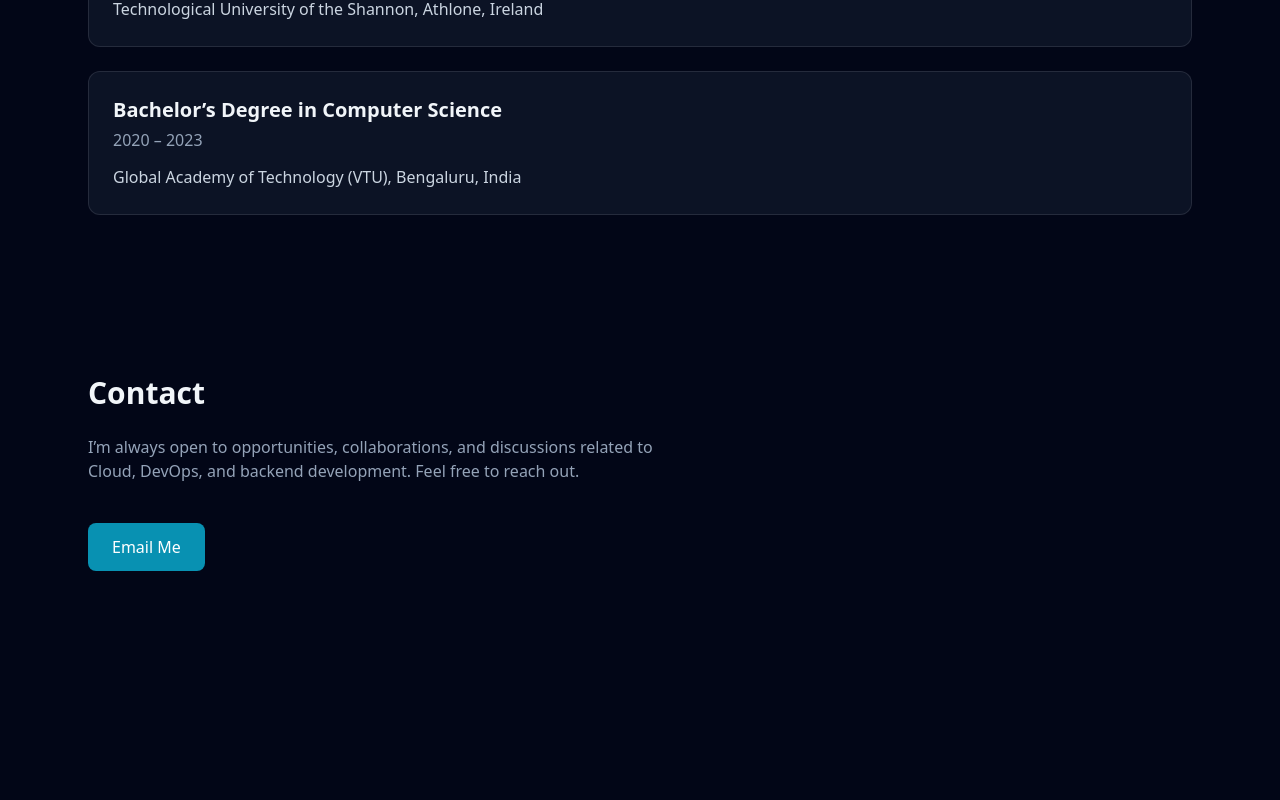
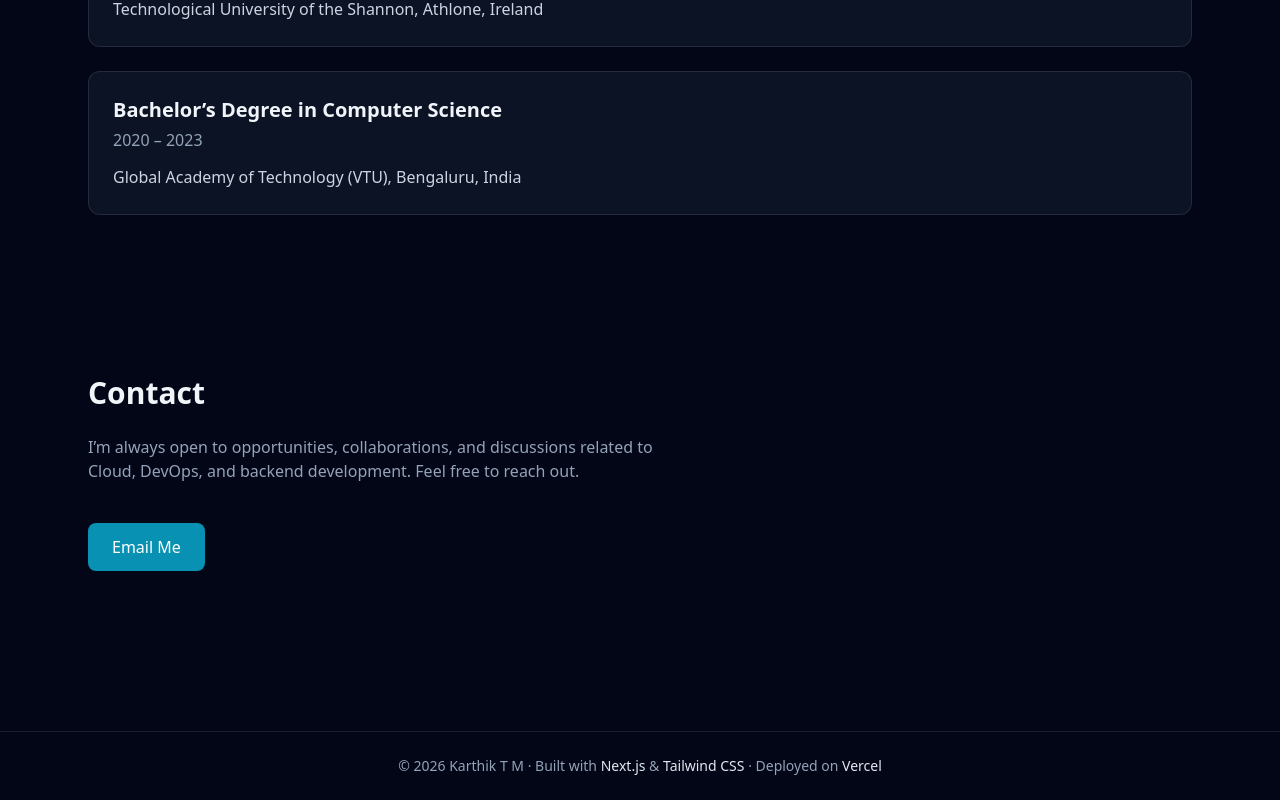
Before and after one commit to Karthiktm28/My-portfolio, a Next.js app: page / in a window 1280 px wide. Shown: the part 2759-3559 px from the top of the page. Before the commit the page ends 3410 px from the top, so only its background shows below. Built offline with nearby package versions, Linux system fonts and the light colour scheme.

Commit message:
Footer Added

```diff
--- /dev/null
+++ b/app/components/Footer.tsx
@@ -0,0 +1,22 @@
+export default function Footer() {
+  return (
+    <footer className="mt-20 border-t border-slate-200 dark:border-white/10">
+      <div className="max-w-6xl mx-auto px-6 py-6 text-center">
+        <p className="text-sm text-slate-600 dark:text-slate-400">
+          © {new Date().getFullYear()} Karthik T M · Built with{" "}
+          <span className="font-medium text-slate-800 dark:text-slate-200">
+            Next.js
+          </span>{" "}
+          &{" "}
+          <span className="font-medium text-slate-800 dark:text-slate-200">
+            Tailwind CSS
+          </span>{" "}
+          · Deployed on{" "}
+          <span className="font-medium text-slate-800 dark:text-slate-200">
+            Vercel
+          </span>
+        </p>
+      </div>
+    </footer>
+  );
+}
--- a/app/layout.tsx
+++ b/app/layout.tsx
@@ -1,3 +1,4 @@
+import Footer from "./components/Footer";
 import "./globals.css";
 import Navbar from "./components/Navbar";
 import { ThemeProvider } from "next-themes";
@@ -18,6 +19,8 @@ export default function RootLayout({
         >
           <Navbar />
           <main className="pt-20">{children}</main>
+          <Footer />
+
         </ThemeProvider>
       </body>
     </html>
```
